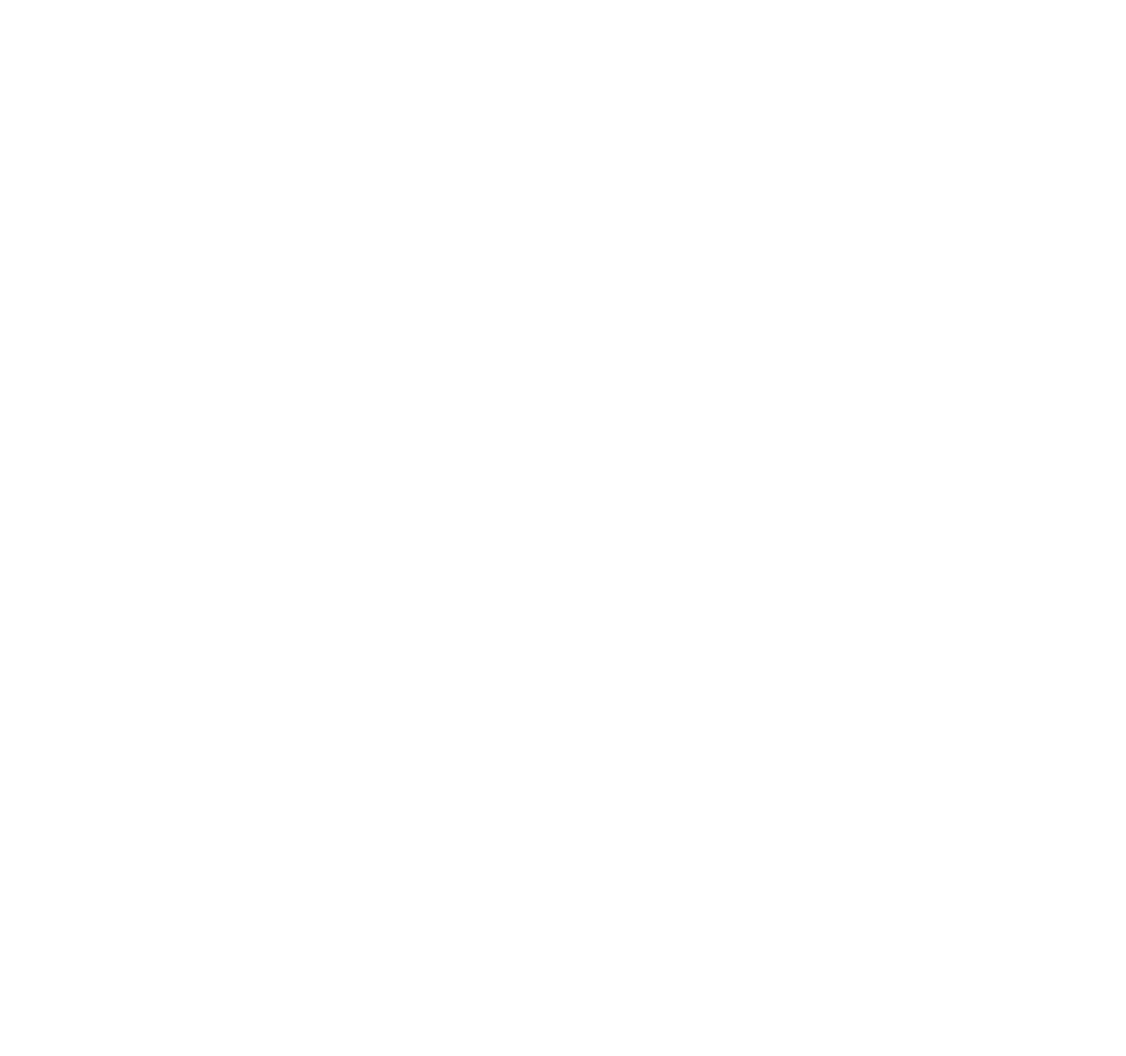
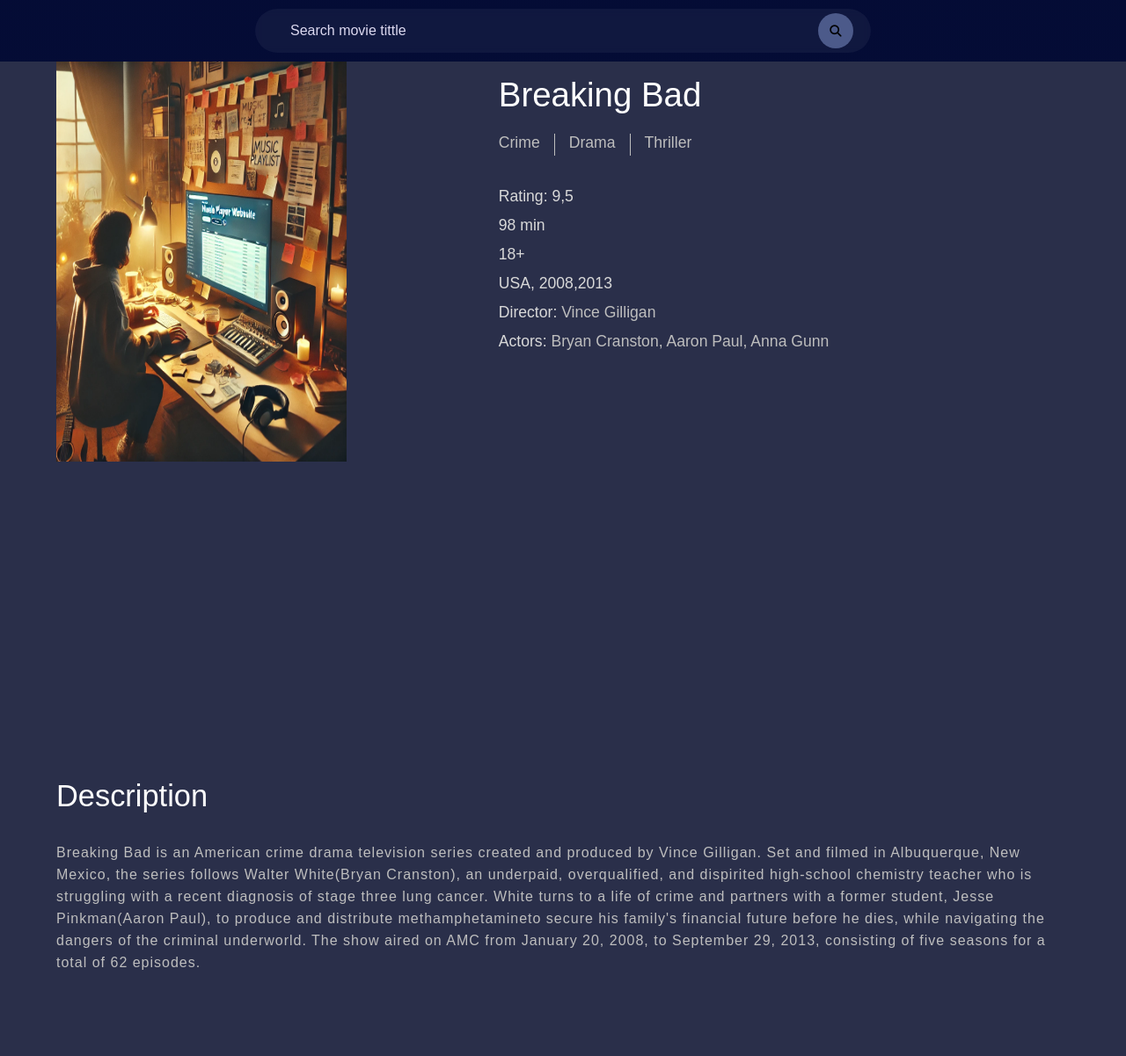
Before and after one commit to Mr-SyamaIdzar/Movie-Search, a plain HTML site: page detail.html in a window 1280 px wide. Shown: the top 1201 px of the page at 88% size. Before the commit the page ends 800 px from the top, so only its background shows below. Drawn offline with Linux system fonts and the light colour scheme.

Commit message:
style: detail.html

```diff
--- /dev/null
+++ b/css/detail.css
@@ -0,0 +1,152 @@
+:root {
+  --pink: #de5d83;
+  --black: #101116;
+  --gray: #bebebe;
+  --light-gray: #d9d9d9;
+  --comment-box: #171b27;
+  --comment: #555d68;
+  --comment-date: #8a8a8a;
+  --warning: #e22c2c;
+  --yellow: #eee62f;
+}
+
+body {
+  width: 100%;
+  height: calc(100vh - 70px);
+}
+
+.movie-container {
+  width: 100%;
+  height: 100vh;
+}
+
+.movie-description {
+  display: flex;
+  justify-content: flex-start;
+  gap: 15%;
+  margin: 0 5%;
+}
+.movie-description img {
+  width: 330px;
+  height: 455px;
+}
+.movie-description .movie-content {
+  height: 455px;
+  margin-top: 1rem;
+  display: flex;
+  flex-direction: column;
+  justify-content: flex-start;
+}
+.movie-content h1 {
+  color: #fff;
+  font-weight: 500;
+  font-size: 2.4rem;
+}
+.movie-content p {
+  color: #d9d9d9;
+  font-weight: 400;
+  font-size: 1.1rem;
+}
+.movie-content .movie-type {
+  margin-top: 1.4rem;
+  display: flex;
+  justify-content: flex-start;
+  gap: 1rem;
+}
+
+.movie-type .line {
+  height: 25px;
+  width: 1px;
+  background-color: var(--gray);
+}
+
+.movie-type p,
+span {
+  color: var(--gray);
+}
+span {
+  font-weight: 300;
+}
+
+.movie-content .details {
+  margin-top: 1.5rem;
+}
+.details p {
+  margin-top: 0.75rem;
+}
+
+.movie-desc-2 {
+  width: 90%;
+  display: flex;
+  justify-content: flex-start;
+  flex-direction: column;
+  margin: 1rem 5%;
+}
+
+h2 {
+  color: #fff;
+  font-weight: 500;
+  font-size: 2.15rem;
+}
+.movie-desc-2 p {
+  margin-top: 2rem;
+  color: var(--gray);
+  font-weight: 400;
+  letter-spacing: 1px;
+  line-height: 25px;
+}
+
+.movie-desc-2 .bb-img {
+  display: flex;
+  justify-content: center;
+  align-items: center;
+  margin-top: 6rem;
+}
+
+@media (width < 640px) {
+  .movie-description {
+    flex-direction: column;
+    justify-content: center;
+    align-items: center;
+  }
+  .movie-description .movie-content {
+    margin-top: 3rem;
+  }
+  .movie-content h1 {
+    font-size: 1.6rem;
+  }
+
+  .movie-type p {
+    font-size: 0.75rem;
+  }
+  .movie-type .line {
+    height: 15px;
+  }
+
+  .details {
+    margin-top: 2rem;
+  }
+  .details p {
+    font-size: 0.85rem;
+    margin-top: 1rem;
+  }
+
+  .save i {
+    font-size: 1.5rem;
+  }
+
+  .movie-desc-2 {
+    margin-top: 70%;
+  }
+  .movie-desc-2 h2 {
+    font-size: 1.4rem;
+  }
+  .movie-desc-2 p {
+    font-size: 0.8rem;
+  }
+
+  .bb-img img {
+    width: 75%;
+    margin: 0 auto;
+  }
+}
--- a/detail.html
+++ b/detail.html
@@ -1,11 +1,105 @@
 <!DOCTYPE html>
 <html lang="en">
-<head>
-  <meta charset="UTF-8">
-  <meta name="viewport" content="width=device-width, initial-scale=1.0">
-  <title>Search movie</title>
-</head>
-<body>
+  <head>
+    <meta charset="UTF-8" />
+    <meta name="viewport" content="width=device-width, initial-scale=1.0" />
+    <title>Search movie</title>
+    <!-- CSS Eksternal -->
+    <link rel="stylesheet" href="css/searchBar.css" />
+    <link rel="stylesheet" href="css/detail.css" />
+    <!-- CSS Internal -->
+    <style>
+      * {
+        margin: 0;
+        padding: 0;
+        box-sizing: border-box;
+        font-family: "Poppins", sans-serif;
+      }
 
-</body>
+      body {
+        background: #2a2f4a;
+      }
+    </style>
+    <!-- Icon -->
+    <script
+      src="https://kit.fontawesome.com/bb239bc160.js"
+      crossorigin="anonymous"
+    ></script>
+  </head>
+  <body>
+    <!-- Search -->
+    <nav class="search-container">
+      <form action="" class="search-bar">
+        <input
+          type="text"
+          placeholder="Search movie tittle"
+          class="field-input"
+        />
+        <button type="submit">
+          <i class="fa-solid fa-magnifying-glass"></i>
+        </button>
+      </form>
+    </nav>
+
+    <div class="detail-container">
+      <div class="movie-container">
+        <div class="movie-description">
+          <div class="movie-image">
+            <img
+              src="assets/DALL·E 2024-11-07 14.03.12 - A cozy indoor scene of a person working on a music player website on a computer. The room has a creative and organized vibe, with a desk, a few monito.webp"
+              alt="contoh"
+            />
+          </div>
+          <div class="movie-content">
+            <div class="movie-trailer">
+              <h1>Breaking Bad</h1>
+              <div class="movie-type">
+                <p>Crime</p>
+                <div class="line"></div>
+                <p>Drama</p>
+                <div class="line"></div>
+                <p>Thriller</p>
+              </div>
+            </div>
+            <div class="details">
+              <p class="rating">Rating: 9,5</p>
+              <p class="runtime">98 min</p>
+              <p class="rated">18+</p>
+              <p class="year">USA, 2008,2013</p>
+              <p>Director: <span class="director">Vince Gilligan</span></p>
+              <p>
+                Actors:
+                <span class="actors"
+                  >Bryan Cranston, Aaron Paul, Anna Gunn</span
+                >
+              </p>
+            </div>
+          </div>
+        </div>
+      </div>
+
+      <div class="movie-desc-2">
+        <h2>Description</h2>
+        <p>
+          Breaking Bad is an American crime drama television series created and
+          produced by Vince Gilligan. Set and filmed in Albuquerque, New Mexico,
+          the series follows Walter White(Bryan Cranston), an underpaid,
+          overqualified, and dispirited high-school chemistry teacher who is
+          struggling with a recent diagnosis of stage three lung cancer. White
+          turns to a life of crime and partners with a former student, Jesse
+          Pinkman(Aaron Paul), to produce and distribute methamphetamineto
+          secure his family's financial future before he dies, while navigating
+          the dangers of the criminal underworld. The show aired on AMC from
+          January 20, 2008, to September 29, 2013, consisting of five seasons
+          for a total of 62 episodes.
+        </p>
+        <div class="bb-img">
+          <img
+            src="assets/DALL·E 2024-11-07 14.03.12 - A cozy indoor scene of a person working on a music player website on a computer. The room has a creative and organized vibe, with a desk, a few monito.webp"
+            alt="contoh gambar"
+          />
+        </div>
+      </div>
+    </div>
+  </body>
 </html>
--- a/js/fetch.js
+++ b/js/fetch.js
@@ -21,6 +21,7 @@ async function fetchMovies(keyword) {
           `https://www.omdbapi.com/?apikey=${apiKey}&i=${movie.imdbID}`
         );
         const detail = detailRes.data;
+        console.log(detail);
 
         // Panggil fungsi pembuat card
         buatCard(detail, hasilContainer);
```
Also changed, not shown: index.html (+1 -1 lines).
